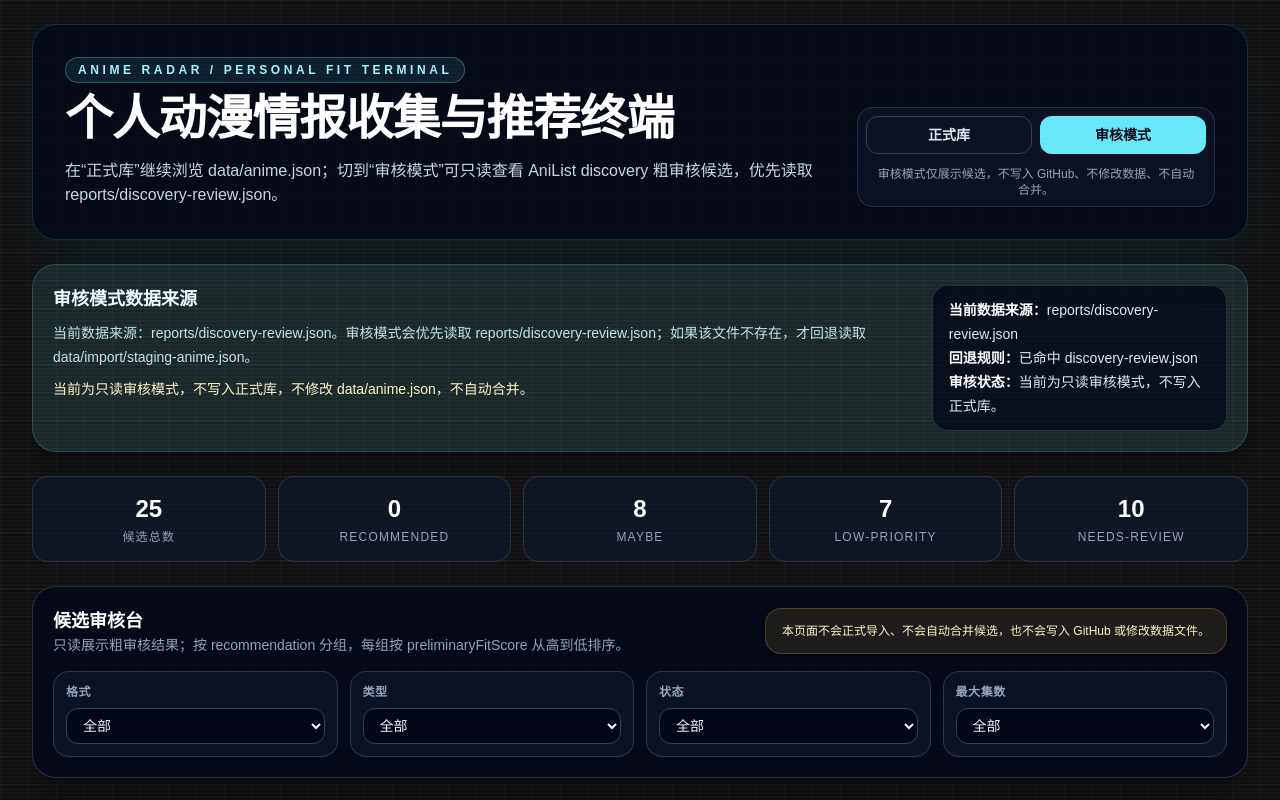
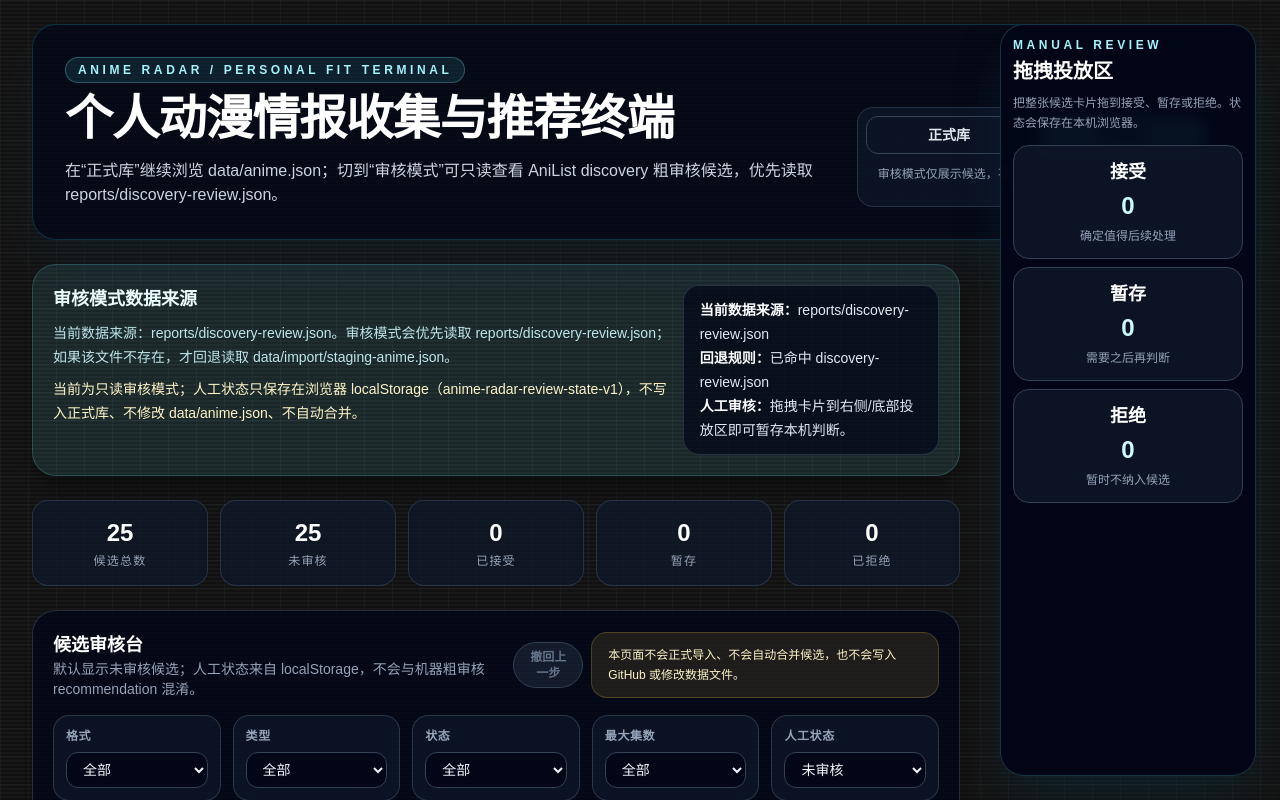
Before and after one commit to julushi2025-prog/-, a Next.js app: page / in a window 1280 px wide. Both pictures are taken after a click on the button "审核模式". Shown: the top 800 px of the page. Built offline with nearby package versions, Linux system fonts and the light colour scheme.

Commit message:
Add drag-and-drop manual review state

```diff
--- a/app/components/anime-radar.tsx
+++ b/app/components/anime-radar.tsx
@@ -20,6 +20,25 @@ type ReviewFilters = {
   genre: string;
   status: string;
   maxEpisodes: string;
+  manualStatus: ManualReviewFilter;
+};
+
+type ManualReviewStatus = "accepted" | "maybe" | "rejected";
+
+type ManualReviewFilter = "all" | "unreviewed" | ManualReviewStatus;
+
+type ManualReviewStateEntry = {
+  status: ManualReviewStatus;
+  updatedAt: string;
+};
+
+type ManualReviewState = Record<string, ManualReviewStateEntry>;
+
+type ManualReviewUndoAction = {
+  candidateKey: string;
+  previousStatus: ManualReviewStatus | null;
+  nextStatus: ManualReviewStatus;
+  timestamp: string;
 };
 
 type ReviewRecommendationGroup = {
@@ -49,6 +68,7 @@ const defaultReviewFilters: ReviewFilters = {
   genre: "all",
   status: "all",
   maxEpisodes: "all",
+  manualStatus: "unreviewed",
 };
 
 const episodeRanges = [
@@ -96,7 +116,22 @@ const reviewSourceLabels: Record<ReviewDataSource, string> = {
 const storageKeys = {
   favorites: "anime-radar:favorites",
   dismissed: "anime-radar:dismissed",
+  reviewState: "anime-radar-review-state-v1",
 };
+
+const manualReviewStatusLabels: Record<ManualReviewFilter, string> = {
+  all: "全部",
+  unreviewed: "未审核",
+  accepted: "已接受",
+  maybe: "暂存",
+  rejected: "已拒绝",
+};
+
+const manualReviewDropZones: { status: ManualReviewStatus; title: string; description: string; color: string }[] = [
+  { status: "accepted", title: "接受", description: "确定值得后续处理", color: "emerald" },
+  { status: "maybe", title: "暂存", description: "需要之后再判断", color: "amber" },
+  { status: "rejected", title: "拒绝", description: "暂时不纳入候选", color: "rose" },
+];
 
 export function AnimeRadar({ initialAnime, reviewAnime, importReport, reviewDataSource }: { initialAnime: Anime[]; reviewAnime: ReviewAnimeCandidate[]; importReport: ImportReport | null; reviewDataSource: ReviewDataSource }) {
   const [mode, setMode] = useState<Mode>("library");
@@ -303,6 +338,13 @@ function LibraryMode({ initialAnime }: { initialAnime: Anime[] }) {
 
 function ReviewMode({ existingAnime, reviewAnime, importReport, reviewDataSource }: { existingAnime: Anime[]; reviewAnime: ReviewAnimeCandidate[]; importReport: ImportReport | null; reviewDataSource: ReviewDataSource }) {
   const [filters, setFilters] = useState<ReviewFilters>(defaultReviewFilters);
+  const [manualReviewState, setManualReviewState] = useState<ManualReviewState>({});
+  const [undoStack, setUndoStack] = useState<ManualReviewUndoAction[]>([]);
+  const [activeDropStatus, setActiveDropStatus] = useState<ManualReviewStatus | null>(null);
+
+  useEffect(() => {
+    setManualReviewState(readManualReviewState());
+  }, []);
 
   const metadataByKey = useMemo(() => buildReviewMetadata(reviewAnime, importReport, existingAnime), [existingAnime, importReport, reviewAnime]);
   const hasLowCandidateCount = reviewAnime.length > 0 && reviewAnime.length < 20;
@@ -310,18 +352,69 @@ function ReviewMode({ existingAnime, reviewAnime, importReport, reviewDataSource
   const genres = useMemo(() => unique(reviewAnime.flatMap((item) => getExternalAnimeGenres(item))).sort(), [reviewAnime]);
   const statuses = useMemo(() => unique(reviewAnime.map((item) => item.status).filter(Boolean)).sort(), [reviewAnime]);
 
-  const recommendationCounts = useMemo(() => countRecommendations(reviewAnime), [reviewAnime]);
+  const manualCounts = useMemo(() => countManualReviewStatuses(reviewAnime, manualReviewState), [manualReviewState, reviewAnime]);
   const filteredCandidates = useMemo(() => {
     return [...reviewAnime]
       .filter((item) => filters.format === "all" || getAnimeFormat(item) === filters.format)
       .filter((item) => filters.genre === "all" || getExternalAnimeGenres(item).includes(filters.genre))
       .filter((item) => filters.status === "all" || item.status === filters.status)
-      .filter((item) => filters.maxEpisodes === "all" || item.episodes <= Number(filters.maxEpisodes));
-  }, [filters, reviewAnime]);
+      .filter((item) => filters.maxEpisodes === "all" || item.episodes <= Number(filters.maxEpisodes))
+      .filter((item) => matchesManualReviewFilter(manualReviewState[getManualReviewKey(item)]?.status ?? null, filters.manualStatus));
+  }, [filters, manualReviewState, reviewAnime]);
   const groupedCandidates = useMemo(() => groupReviewCandidates(filteredCandidates), [filteredCandidates]);
 
   function updateFilter<K extends keyof ReviewFilters>(key: K, value: ReviewFilters[K]) {
     setFilters((current) => ({ ...current, [key]: value }));
+  }
+
+  function updateManualReviewStatus(candidateKeyValue: string, nextStatus: ManualReviewStatus) {
+    setManualReviewState((current) => {
+      const previousStatus = current[candidateKeyValue]?.status ?? null;
+      if (previousStatus === nextStatus) return current;
+
+      const updatedAt = new Date().toISOString();
+      const next = {
+        ...current,
+        [candidateKeyValue]: { status: nextStatus, updatedAt },
+      };
+      writeManualReviewState(next);
+      setUndoStack((currentUndoStack) => [
+        { candidateKey: candidateKeyValue, previousStatus, nextStatus, timestamp: updatedAt },
+        ...currentUndoStack,
+      ].slice(0, 10));
+      return next;
+    });
+  }
+
+  function undoLastManualReview() {
+    setUndoStack((currentUndoStack) => {
+      const [lastAction, ...remainingActions] = currentUndoStack;
+      if (!lastAction) return currentUndoStack;
+
+      setManualReviewState((current) => {
+        const next = { ...current };
+        if (lastAction.previousStatus === null) {
+          delete next[lastAction.candidateKey];
+        } else {
+          next[lastAction.candidateKey] = {
+            status: lastAction.previousStatus,
+            updatedAt: new Date().toISOString(),
+          };
+        }
+        writeManualReviewState(next);
+        return next;
+      });
+
+      return remainingActions;
+    });
+  }
+
+  function handleDrop(event: React.DragEvent<HTMLElement>, status: ManualReviewStatus) {
+    event.preventDefault();
+    const draggedCandidateKey = event.dataTransfer.getData("text/plain");
+    setActiveDropStatus(null);
+    if (!draggedCandidateKey) return;
+    updateManualReviewStatus(draggedCandidateKey, status);
   }
 
   if (reviewAnime.length === 0) {
@@ -337,7 +430,7 @@ function ReviewMode({ existingAnime, reviewAnime, importReport, reviewDataSource
 
   return (
     <>
-      <section className="rounded-3xl border border-cyan-300/20 bg-cyan-300/10 p-4 shadow-xl shadow-black/30 md:p-5">
+      <section className="rounded-3xl border border-cyan-300/20 bg-cyan-300/10 p-4 shadow-xl shadow-black/30 md:p-5 xl:mr-72">
         <div className="flex flex-col gap-3 lg:flex-row lg:items-start lg:justify-between">
           <div>
             <h2 className="text-lg font-bold text-cyan-50">审核模式数据来源</h2>
@@ -345,52 +438,58 @@ function ReviewMode({ existingAnime, reviewAnime, importReport, reviewDataSource
               当前数据来源：{reviewSourceLabels[reviewDataSource]}。审核模式会优先读取 reports/discovery-review.json；如果该文件不存在，才回退读取 data/import/staging-anime.json。
             </p>
             <p className="mt-2 text-sm leading-6 text-amber-100">
-              当前为只读审核模式，不写入正式库，不修改 data/anime.json，不自动合并。
+              当前为只读审核模式；人工状态只保存在浏览器 localStorage（{storageKeys.reviewState}），不写入正式库、不修改 data/anime.json、不自动合并。
             </p>
           </div>
           <div className="rounded-2xl border border-slate-700/70 bg-slate-950/70 px-4 py-3 text-sm leading-6 text-slate-200">
             <p><span className="font-bold text-white">当前数据来源：</span>{reviewSourceLabels[reviewDataSource]}</p>
             <p><span className="font-bold text-white">回退规则：</span>{reviewDataSource === "discovery-review.json" ? "已命中 discovery-review.json" : "未读取到 discovery-review.json，使用 staging fallback"}</p>
-            <p><span className="font-bold text-white">审核状态：</span>当前为只读审核模式，不写入正式库。</p>
+            <p><span className="font-bold text-white">人工审核：</span>拖拽卡片到右侧/底部投放区即可暂存本机判断。</p>
           </div>
         </div>
       </section>
 
       {hasLowCandidateCount && (
-        <section className="rounded-3xl border border-amber-300/30 bg-amber-300/10 p-4 text-sm leading-6 text-amber-100 shadow-xl shadow-black/30 md:p-5">
+        <section className="rounded-3xl border border-amber-300/30 bg-amber-300/10 p-4 text-sm leading-6 text-amber-100 shadow-xl shadow-black/30 md:p-5 xl:mr-72">
           当前候选数量较少，请确认打开的是最新 discovery PR 的 Vercel Preview。
         </section>
       )}
 
-      <section className="grid gap-3 text-center md:grid-cols-5">
-        <Stat label="候选总数" value={reviewAnime.length.toString()} />
-        <Stat label="recommended" value={recommendationCounts.recommended.toString()} />
-        <Stat label="maybe" value={recommendationCounts.maybe.toString()} />
-        <Stat label="low-priority" value={recommendationCounts["low-priority"].toString()} />
-        <Stat label="needs-review" value={recommendationCounts["needs-review"].toString()} />
+      <section className="grid gap-3 text-center md:grid-cols-5 xl:mr-72">
+        <Stat label="候选总数" value={manualCounts.total.toString()} />
+        <Stat label="未审核" value={manualCounts.unreviewed.toString()} />
+        <Stat label="已接受" value={manualCounts.accepted.toString()} />
+        <Stat label="暂存" value={manualCounts.maybe.toString()} />
+        <Stat label="已拒绝" value={manualCounts.rejected.toString()} />
       </section>
 
-      <section className="rounded-3xl border border-slate-700/70 bg-slate-950/80 p-4 shadow-xl shadow-black/30 backdrop-blur md:p-5">
+      <section className="rounded-3xl border border-slate-700/70 bg-slate-950/80 p-4 shadow-xl shadow-black/30 backdrop-blur md:p-5 xl:mr-72">
         <div className="mb-4 flex flex-col gap-3 md:flex-row md:items-center md:justify-between">
           <div>
             <h2 className="text-lg font-bold text-white">候选审核台</h2>
-            <p className="text-sm text-slate-400">只读展示粗审核结果；按 recommendation 分组，每组按 preliminaryFitScore 从高到低排序。</p>
+            <p className="text-sm text-slate-400">默认显示未审核候选；人工状态来自 localStorage，不会与机器粗审核 recommendation 混淆。</p>
           </div>
-          <div className="rounded-2xl border border-amber-300/20 bg-amber-300/10 px-4 py-3 text-xs leading-5 text-amber-100">
-            本页面不会正式导入、不会自动合并候选，也不会写入 GitHub 或修改数据文件。
+          <div className="flex flex-col gap-2 sm:flex-row sm:items-center">
+            <button className="rounded-full border border-cyan-300/25 bg-cyan-300/10 px-3 py-1.5 text-xs font-bold text-cyan-100 transition hover:border-cyan-200 hover:bg-cyan-300/20 disabled:cursor-not-allowed disabled:border-slate-700 disabled:bg-slate-800/60 disabled:text-slate-500" disabled={undoStack.length === 0} onClick={undoLastManualReview} type="button">
+              撤回上一步
+            </button>
+            <div className="rounded-2xl border border-amber-300/20 bg-amber-300/10 px-4 py-3 text-xs leading-5 text-amber-100">
+              本页面不会正式导入、不会自动合并候选，也不会写入 GitHub 或修改数据文件。
+            </div>
           </div>
         </div>
 
-        <div className="grid gap-3 md:grid-cols-2 lg:grid-cols-4">
+        <div className="grid gap-3 md:grid-cols-2 lg:grid-cols-5">
           <Select label="格式" value={filters.format} onChange={(value) => updateFilter("format", value)} options={["all", ...formats]} labels={formatLocalizationMap} />
           <Select label="类型" value={filters.genre} onChange={(value) => updateFilter("genre", value)} options={["all", ...genres]} labels={externalLabelLocalizationMap} />
           <Select label="状态" value={filters.status} onChange={(value) => updateFilter("status", value)} options={["all", ...statuses]} labels={statusLocalizationMap} />
           <Select label="最大集数" value={filters.maxEpisodes} onChange={(value) => updateFilter("maxEpisodes", value)} options={maxEpisodeOptions} labels={{ all: "全部", "6": "≤ 6", "12": "≤ 12", "13": "≤ 13", "24": "≤ 24", "26": "≤ 26", "52": "≤ 52" }} />
+          <Select label="人工状态" value={filters.manualStatus} onChange={(value) => updateFilter("manualStatus", value as ManualReviewFilter)} options={["all", "unreviewed", "accepted", "maybe", "rejected"]} labels={manualReviewStatusLabels} />
         </div>
       </section>
 
       {importReport?.counts && (
-        <section className="rounded-3xl border border-slate-700/70 bg-slate-950/80 p-4 shadow-xl shadow-black/30 md:p-5">
+        <section className="rounded-3xl border border-slate-700/70 bg-slate-950/80 p-4 shadow-xl shadow-black/30 md:p-5 xl:mr-72">
           <h2 className="text-lg font-bold text-white">导入报告统计</h2>
           <div className="mt-3 grid gap-2 text-xs text-slate-300 sm:grid-cols-2 lg:grid-cols-4">
             {Object.entries(importReport.counts).map(([key, value]) => (
@@ -411,22 +510,34 @@ function ReviewMode({ existingAnime, reviewAnime, importReport, reviewDataSource
         </section>
       )}
 
-      <section className="space-y-6">
+      <section className="space-y-6 xl:mr-72">
         {groupedCandidates.map((group) => (
-          <ReviewCandidateGroup key={group.key} group={group} metadataByKey={metadataByKey} />
+          <ReviewCandidateGroup key={group.key} group={group} manualReviewState={manualReviewState} metadataByKey={metadataByKey} />
         ))}
       </section>
 
       {filteredCandidates.length === 0 && (
-        <div className="rounded-3xl border border-dashed border-slate-600 bg-slate-950/70 p-10 text-center text-slate-300">
-          没有符合当前筛选条件的候选。请放宽格式、类型、状态或最大集数。
+        <div className="rounded-3xl border border-dashed border-slate-600 bg-slate-950/70 p-10 text-center text-slate-300 xl:mr-72">
+          没有符合当前筛选条件的候选。请放宽格式、类型、状态、最大集数或人工状态。
         </div>
       )}
+
+      <ManualReviewDropPanel
+        activeStatus={activeDropStatus}
+        counts={manualCounts}
+        onDragLeave={() => setActiveDropStatus(null)}
+        onDragOver={(event, status) => {
+          event.preventDefault();
+          event.dataTransfer.dropEffect = "move";
+          setActiveDropStatus(status);
+        }}
+        onDrop={handleDrop}
+      />
     </>
   );
 }
 
-function ReviewCandidateGroup({ group, metadataByKey }: { group: ReviewRecommendationGroup; metadataByKey: Map<string, ReviewMetadata> }) {
+function ReviewCandidateGroup({ group, manualReviewState, metadataByKey }: { group: ReviewRecommendationGroup; manualReviewState: ManualReviewState; metadataByKey: Map<string, ReviewMetadata> }) {
   return (
     <section className="rounded-3xl border border-slate-700/70 bg-slate-950/55 p-4 shadow-xl shadow-black/30 md:p-5">
       <div className="mb-4 flex flex-col gap-2 border-b border-slate-800 pb-4 md:flex-row md:items-end md:justify-between">
@@ -444,7 +555,8 @@ function ReviewCandidateGroup({ group, metadataByKey }: { group: ReviewRecommend
         <div className="grid gap-4 lg:grid-cols-2">
           {group.items.map((item) => {
             const metadata = metadataByKey.get(candidateKey(item)) ?? { needsReviewReasons: [], possibleDuplicates: [], existingDuplicateMatches: [] };
-            return <ReviewCandidateCard key={`${item.id ?? item.sourceUrl}-${item.title}`} item={item} metadata={metadata} />;
+            const manualKey = getManualReviewKey(item);
+            return <ReviewCandidateCard key={`${item.id ?? item.sourceUrl}-${item.title}`} item={item} manualKey={manualKey} manualStatus={manualReviewState[manualKey]?.status ?? null} metadata={metadata} />;
           })}
         </div>
       ) : (
@@ -454,7 +566,7 @@ function ReviewCandidateGroup({ group, metadataByKey }: { group: ReviewRecommend
   );
 }
 
-function ReviewCandidateCard({ item, metadata }: { item: ReviewAnimeCandidate; metadata: ReviewMetadata }) {
+function ReviewCandidateCard({ item, manualKey, manualStatus, metadata }: { item: ReviewAnimeCandidate; manualKey: string; manualStatus: ManualReviewStatus | null; metadata: ReviewMetadata }) {
   const display = getLocalizedAnimeDisplay(item);
   const reviewReasons = [
     ...(item.needsReview ? [item.reviewReason || "候选标记为需要人工审核。"] : []),
@@ -466,7 +578,14 @@ function ReviewCandidateCard({ item, metadata }: { item: ReviewAnimeCandidate; m
   const possibleDuplicateStatus = duplicateItems.length > 0 ? "是" : "否";
 
   return (
-    <article className="rounded-3xl border border-slate-700/70 bg-slate-950/85 p-4 shadow-xl shadow-black/30 md:p-5">
+    <article
+      className="cursor-grab rounded-3xl border border-slate-700/70 bg-slate-950/85 p-4 shadow-xl shadow-black/30 transition hover:-translate-y-0.5 hover:border-cyan-300/50 active:cursor-grabbing md:p-5"
+      draggable
+      onDragStart={(event) => {
+        event.dataTransfer.effectAllowed = "move";
+        event.dataTransfer.setData("text/plain", manualKey);
+      }}
+    >
       <div className="flex items-start justify-between gap-3">
         <div>
           <h3 className="text-xl font-black text-white">{display.title}</h3>
@@ -480,6 +599,7 @@ function ReviewCandidateCard({ item, metadata }: { item: ReviewAnimeCandidate; m
             <Badge>possibleDuplicate：{possibleDuplicateStatus}</Badge>
             {item.recommendation && <Badge>推荐：{formatRecommendationLabel(item.recommendation)}</Badge>}
             {item.reviewPriority && <Badge>优先级：{formatReviewPriorityLabel(item.reviewPriority)}</Badge>}
+            <Badge>人工状态：{formatManualReviewStatus(manualStatus)}</Badge>
           </div>
         </div>
         <div className="text-right">
@@ -503,6 +623,7 @@ function ReviewCandidateCard({ item, metadata }: { item: ReviewAnimeCandidate; m
         <ReviewField label="preliminaryFitScore" value={item.preliminaryFitScore ?? "暂无"} />
         <ReviewField label="recommendation" value={item.recommendation ?? "needs-review"} />
         <ReviewField label="reviewPriority" value={item.reviewPriority ?? "暂无"} />
+        <ReviewField label="人工状态" value={formatManualReviewStatus(manualStatus)} />
         <ReviewField className="sm:col-span-2 lg:col-span-3" label="sourceUrl" value={item.sourceUrl || "无来源链接"} />
       </div>
 
@@ -536,6 +657,50 @@ function ReviewCandidateCard({ item, metadata }: { item: ReviewAnimeCandidate; m
         )}
       </div>
     </article>
+  );
+}
+
+function ManualReviewDropPanel({ activeStatus, counts, onDragLeave, onDragOver, onDrop }: { activeStatus: ManualReviewStatus | null; counts: ReturnType<typeof countManualReviewStatuses>; onDragLeave: () => void; onDragOver: (event: React.DragEvent<HTMLElement>, status: ManualReviewStatus) => void; onDrop: (event: React.DragEvent<HTMLElement>, status: ManualReviewStatus) => void }) {
+  return (
+    <aside className="fixed inset-x-3 bottom-3 z-40 rounded-3xl border border-cyan-300/20 bg-slate-950/95 p-3 shadow-2xl shadow-cyan-950/50 backdrop-blur xl:inset-x-auto xl:bottom-6 xl:right-6 xl:top-6 xl:w-64 xl:overflow-y-auto">
+      <div className="mb-3 hidden xl:block">
+        <p className="text-xs font-black uppercase tracking-[0.3em] text-cyan-200">manual review</p>
+        <h2 className="mt-1 text-xl font-black text-white">拖拽投放区</h2>
+        <p className="mt-2 text-xs leading-5 text-slate-400">把整张候选卡片拖到接受、暂存或拒绝。状态会保存在本机浏览器。</p>
+      </div>
+      <div className="grid grid-cols-3 gap-2 xl:grid-cols-1">
+        {manualReviewDropZones.map((zone) => (
+          <ManualReviewDropZone
+            key={zone.status}
+            active={activeStatus === zone.status}
+            count={counts[zone.status]}
+            description={zone.description}
+            status={zone.status}
+            title={zone.title}
+            onDragLeave={onDragLeave}
+            onDragOver={onDragOver}
+            onDrop={onDrop}
+          />
+        ))}
+      </div>
+    </aside>
+  );
+}
+
+function ManualReviewDropZone({ active, count, description, status, title, onDragLeave, onDragOver, onDrop }: { active: boolean; count: number; description: string; status: ManualReviewStatus; title: string; onDragLeave: () => void; onDragOver: (event: React.DragEvent<HTMLElement>, status: ManualReviewStatus) => void; onDrop: (event: React.DragEvent<HTMLElement>, status: ManualReviewStatus) => void }) {
+  const activeClass = active ? "scale-[1.02] border-cyan-200 bg-cyan-300/20 shadow-lg shadow-cyan-950/40" : "border-slate-700 bg-slate-900/80";
+
+  return (
+    <section
+      className={`rounded-2xl border p-3 text-center transition ${activeClass}`}
+      onDragLeave={onDragLeave}
+      onDragOver={(event) => onDragOver(event, status)}
+      onDrop={(event) => onDrop(event, status)}
+    >
+      <p className="text-base font-black text-white xl:text-lg">{title}</p>
+      <p className="mt-1 text-2xl font-black text-cyan-100">{count}</p>
+      <p className="mt-1 hidden text-xs leading-5 text-slate-400 xl:block">{description}</p>
+    </section>
   );
 }
 
@@ -757,6 +922,38 @@ function formatRecommendationLabel(value: string) {
   return labels[value] ?? value;
 }
 
+function formatManualReviewStatus(status: ManualReviewStatus | null) {
+  return status ? manualReviewStatusLabels[status] : "未审核";
+}
+
+function matchesManualReviewFilter(status: ManualReviewStatus | null, filter: ManualReviewFilter) {
+  if (filter === "all") return true;
+  if (filter === "unreviewed") return status === null;
+  return status === filter;
+}
+
+function countManualReviewStatuses(candidates: ReviewAnimeCandidate[], manualReviewState: ManualReviewState) {
+  return candidates.reduce(
+    (counts, item) => {
+      const status = manualReviewState[getManualReviewKey(item)]?.status ?? null;
+      counts.total += 1;
+      if (status === null) {
+        counts.unreviewed += 1;
+      } else {
+        counts[status] += 1;
+      }
+      return counts;
+    },
+    { total: 0, unreviewed: 0, accepted: 0, maybe: 0, rejected: 0 },
+  );
+}
+
+function getManualReviewKey(item: Pick<Anime, "id" | "sourceUrl" | "title" | "year">) {
+  if (item.id) return `id:${item.id}`;
+  if (item.sourceUrl) return `source:${item.sourceUrl}`;
+  return `title-year:${normalizeKey(item.title)}::${item.year ?? ""}`;
+}
+
 function formatReviewPriorityLabel(value: string) {
   const labels: Record<string, string> = { high: "高", medium: "中", low: "低", manual: "人工" };
   return labels[value] ?? value;
@@ -803,6 +1000,33 @@ function matchesEpisodeRange(episodes: number, range: string) {
   return episodes >= min && episodes <= max;
 }
 
+function readManualReviewState(): ManualReviewState {
+  try {
+    const parsed = JSON.parse(window.localStorage.getItem(storageKeys.reviewState) ?? "{}");
+    if (!parsed || typeof parsed !== "object" || Array.isArray(parsed)) return {};
+
+    return Object.fromEntries(
+      Object.entries(parsed).filter((entry): entry is [string, ManualReviewStateEntry] => {
+        const [, value] = entry;
+        return Boolean(
+          value
+          && typeof value === "object"
+          && "status" in value
+          && ["accepted", "maybe", "rejected"].includes(String(value.status))
+          && "updatedAt" in value
+          && typeof value.updatedAt === "string",
+        );
+      }),
+    );
+  } catch {
+    return {};
+  }
+}
+
+function writeManualReviewState(value: ManualReviewState) {
+  window.localStorage.setItem(storageKeys.reviewState, JSON.stringify(value));
+}
+
 function readStorage(key: string) {
   try {
     return JSON.parse(window.localStorage.getItem(key) ?? "[]") as string[];
```
